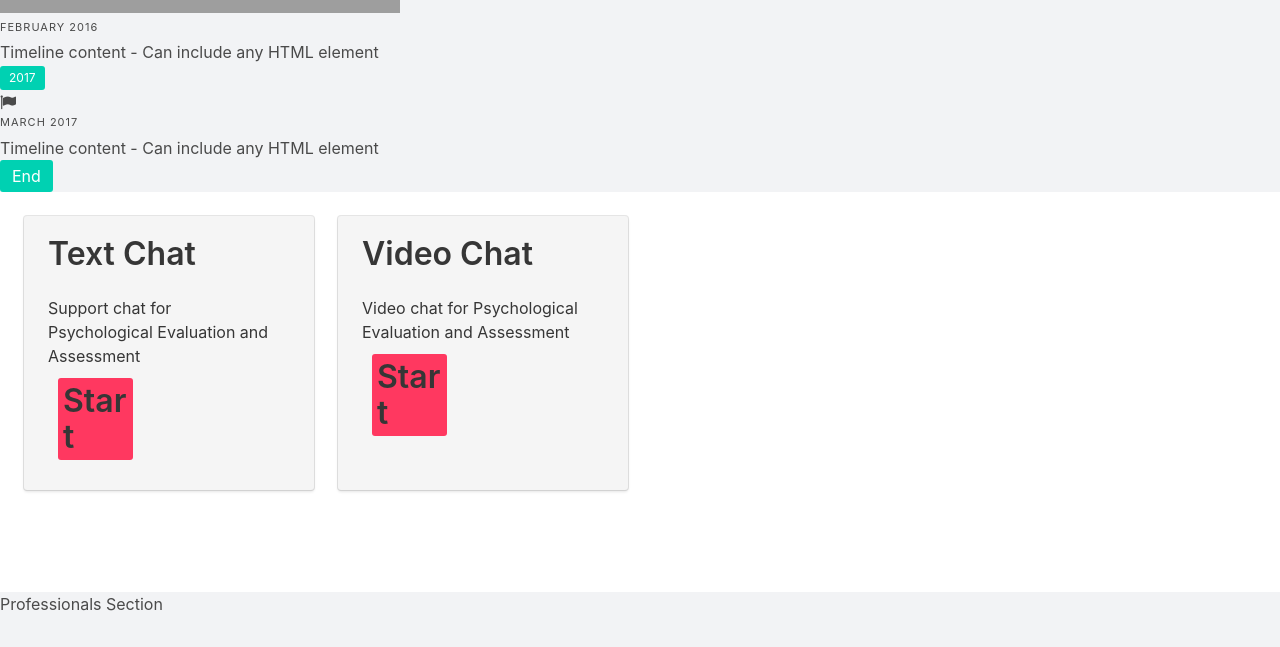
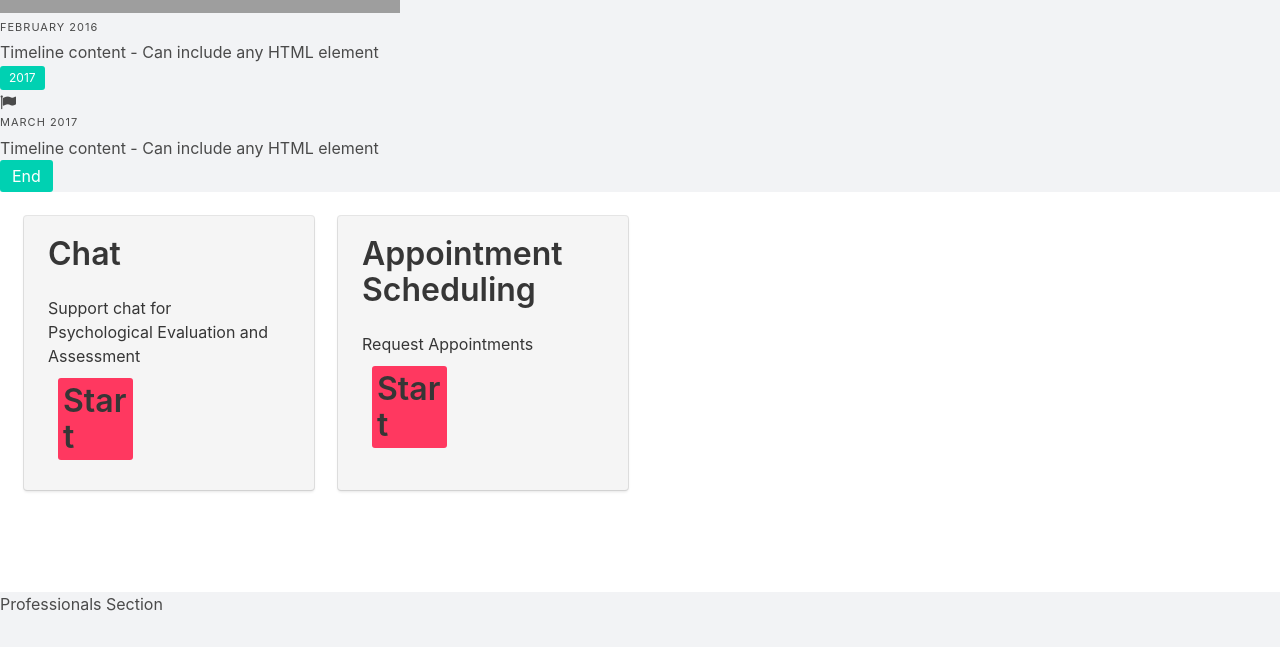
Before and after one commit to bengayanilo/PSPS, a PHP site: page /Web/Homepage/html/index.php in a window 1280 px wide. Shown: the part 1141-1788 px from the top of the page. Run offline with PHP 8.4, Linux system fonts and the light colour scheme; some libraries are stand-ins or nearby versions; grey boxes are pictures that could not be loaded.

Commit message:
fixed navbar links

```diff
--- a/Homepage/html/index.php
+++ b/Homepage/html/index.php
@@ -11,7 +11,7 @@
     <link rel="stylesheet" type="text/css" media="screen" href="../../Static/css/bulma/bulma.css" />
     <link rel="stylesheet" type="text/css" media="screen" href="../../Static/css/bulma/bulma-pageloader.min.css" />
     <link rel="stylesheet" type="text/css" media="screen" href="../../Static/css/font-awesome/font-awesome.css" />
-    <link rel="stylesheet" type="text/css" media="screen" href="../css/main.css" />
+    <link rel="stylesheet" type="text/css" media="screen" href="http://localhost/Web/Homepage/css/main.css" />
     <link rel="icon" href="../../Static/images/logo.png" />
     <script src="https://ajax.googleapis.com/ajax/libs/jquery/3.3.1/jquery.min.js"></script>
     <!-- <script src="//cdnjs.cloudflare.com/ajax/libs/less.js/3.0.2/less.min.js" ></script> -->
--- a/Navbar/html/_navbar.php
+++ b/Navbar/html/_navbar.php
@@ -1,8 +1,8 @@
 <nav class="navbar navbar-fixed-top" style="z-index: 100;">
                   <!-- <div style="margin: 0 4% auto"> -->
                     <div class="navbar-brand" style="margin-left: 4%">
-                      <a class="navbar-item company-logo" id="company-logo" href="javascript:;">
-                        <img src="../../Static/images/logo.png">&nbsp;&nbsp;<img src="../../Static/images/company_name.png">
+                      <a class="navbar-item company-logo" id="company-logo" href="http://localhost/Web/index.php">
+                        <img src="http://localhost/Web/Static/images/logo.png">&nbsp;&nbsp;<img src="http://localhost/Web/Static/images/company_name.png">
                       </a>
 
                       <a class="navbar-item is-hidden-desktop" href="https://github.com/jgthms/bulma" target="_blank">
@@ -64,7 +64,7 @@
                                 <a class="navbar-link  is-active" href="javascript:;">
                                         <figure class="image is-32x32" id="user-avatar-div">
                                                 <span id="user-avatar-1">
-                                                    <img id="user-avatar" src="../../Static/images/profile-placeholder.jpg">
+                                                    <img id="user-avatar" src="http://localhost/Web/Static/images/profile-placeholder.jpg">
                                                 </span>
                                             </figure>
                                     '.$_SESSION['username'].'
--- a/Services/html/services.php
+++ b/Services/html/services.php
@@ -14,16 +14,16 @@
         <div class="tile is-parent is-12">
           <div class="tile is-parent is-3">
             <div class="tile is-child is-light box notification" id="textChat">
-              <p class="title">Text Chat</p>
+              <p class="title">Chat</p>
               <p>Support chat for Psychological Evaluation and Assessment</p>
-              <a style="text-decoration: none; padding: 5px; margin: 10px;" href="javascript:;" class="tile notification is-danger is-4" id="textChatBtn"><span class="title">Start</span></a>
+              <a style="text-decoration: none; padding: 5px; margin: 10px;" href="../../Chat/selection/index.php" class="tile notification is-danger is-4" id="textChatBtn"><span class="title">Start</span></a>
             </div>
           </div>
           <div class="tile is-parent is-3">
             <div class="tile is-child is-light box notification" id="videoChat">
-              <p class="title">Video Chat</p>
-              <p>Video chat for Psychological Evaluation and Assessment</p>
-              <a style="text-decoration: none; padding: 5px; margin: 10px;" href="javascript:;" class="tile notification is-danger is-4" id="videoChatBtn"><span class="title">Start</span></a>
+              <p class="title">Appointment Scheduling</p>
+              <p>Request Appointments</p>
+              <a style="text-decoration: none; padding: 5px; margin: 10px;" href="../../Scheduling/index.php" class="tile notification is-danger is-4" id="videoChatBtn"><span class="title">Start</span></a>
             </div>
           </div>
     <div>
```
Also changed, not shown: Scheduling/doctor.php (+17 -2 lines), Scheduling/index.php (+5 -2 lines), Scheduling/manager.php (+18 -1 lines).
